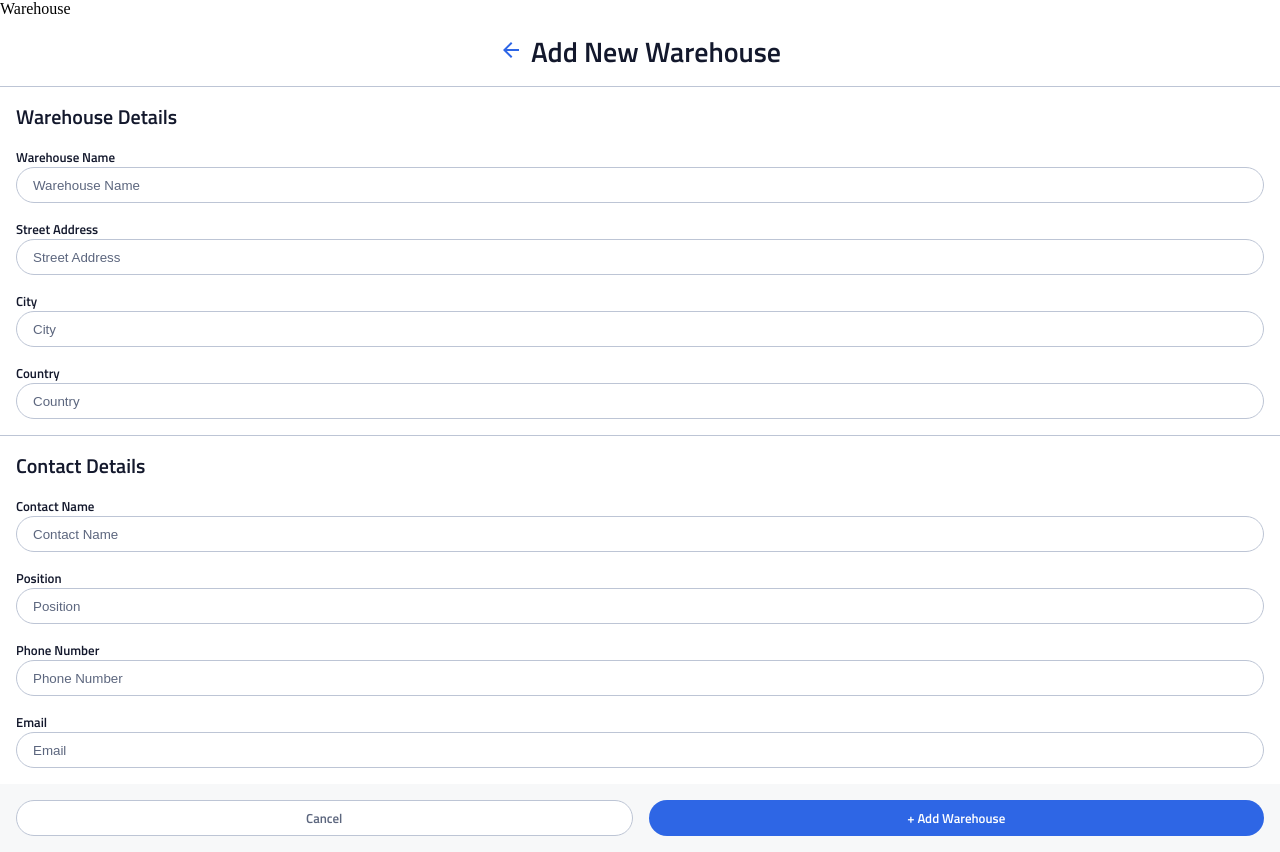
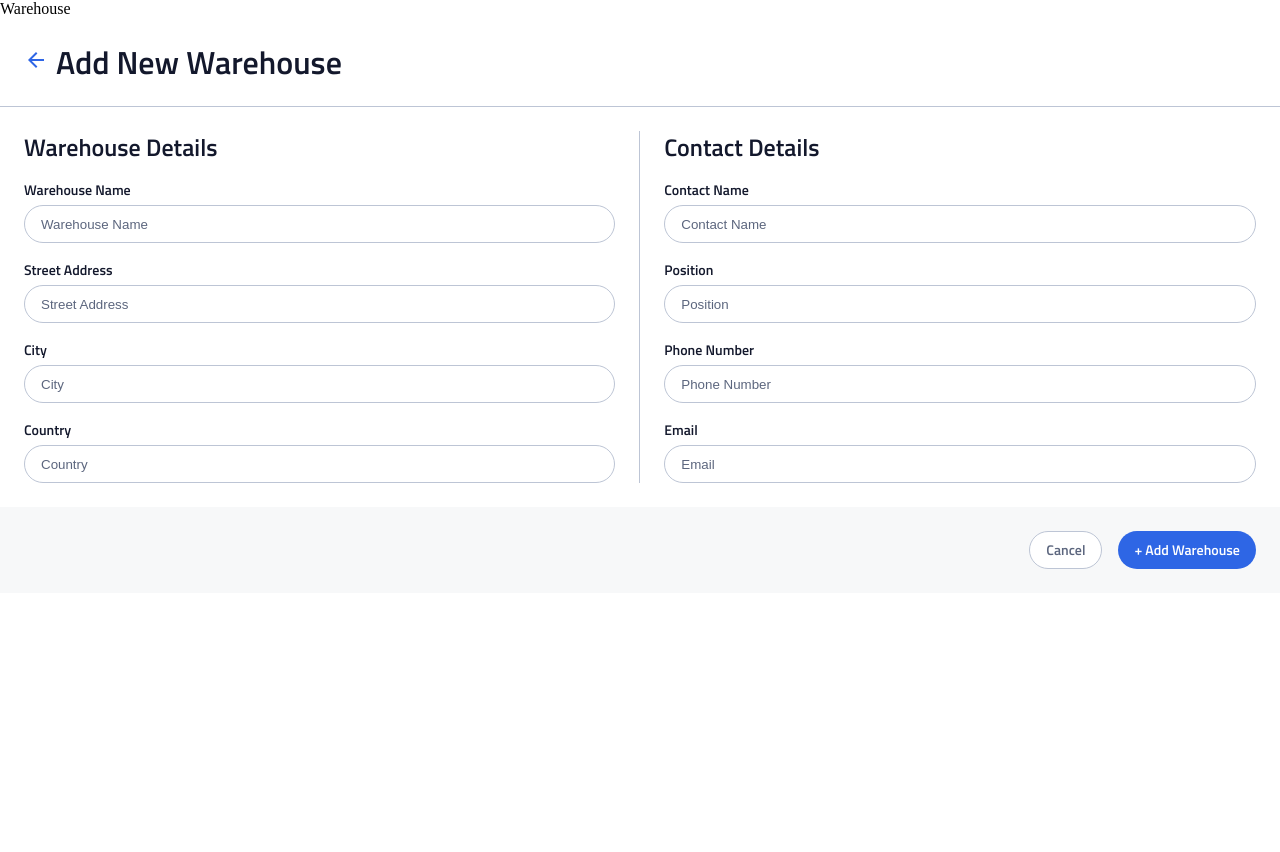
Before and after one commit to eosook/honey-bee-instock, a React (Vite) app: page / in a window 1280 px wide. After the commit the page ends 800 px from the top, so only its background shows below. Built offline with nearby package versions, Linux system fonts and the light colour scheme.

Commit message:
add large screen styles

```diff
--- a/src/components/AddWarehouse/AddWarehouse.jsx
+++ b/src/components/AddWarehouse/AddWarehouse.jsx
@@ -16,6 +16,7 @@ function AddWarehouse() {
         <h1 className="add-warehouse__title">Add New Warehouse</h1>
       </div>
       <form className="form">
+        <div className="form__inputs">
           <div className="form__details">
             <h2 className="form__subheading">Warehouse Details</h2>
             <FormInput
@@ -86,9 +87,10 @@ function AddWarehouse() {
               placeholder="Email"
             />
           </div>
+        </div>
         <div className="form__buttons">
-          <button className="button__cancel">Cancel</button>
-          <button className="button__add-warehouse">+ Add Warehouse</button>
+          <button className="button button--cancel">Cancel</button>
+          <button className="button button--add">+ Add Warehouse</button>
         </div>
       </form>
     </section>
--- a/src/components/AddWarehouse/AddWarehouse.scss
+++ b/src/components/AddWarehouse/AddWarehouse.scss
@@ -13,6 +13,11 @@
     justify-content: center;
     gap: 0.5rem;
     padding: 0 1rem;
+
+    @include tablet {
+      justify-content: flex-start;
+      padding: 0 1.5rem;
+    }
   }
 
   &__link {
@@ -22,20 +27,44 @@
   &__title {
     @include mobile-header;
     padding: 1rem 0;
+
+    @include tablet {
+      @include large-header;
+      padding: 1.5rem 0;
+    }
   }
 }
 
 .form {
+  &__inputs {
+    @include tablet {
+      display: flex;
+      padding: 1.5rem 0;
+      width: 100%;
+    }
+  }
+
   &__details {
     @include divider-horizontal;
     display: flex;
     flex-direction: column;
     gap: 1rem;
-    padding: 1rem;
+    padding: 0 1rem;
+
+    @include tablet {
+      @include divider-vertical;
+      border-bottom: none;
+      width: 100%;
+      padding: 0 1.5rem;
+    }
   }
 
   &__subheading {
     @include mobile-subheader;
+
+    @include tablet {
+      @include large-subheader;
+    }
   }
 
   &__contact {
@@ -48,21 +77,30 @@
     display: flex;
     gap: 1rem;
     padding: 1rem;
+
+    @include tablet {
+      justify-content: flex-end;
+      padding: 1.5rem;
+    }
   }
 }
 
 .button {
-  &__cancel {
-    @include mobile-buttons-form-fields;
-    @include mobile-labels;
+  @include mobile-buttons-form-fields;
+  @include mobile-labels;
+
+  @include tablet {
+    @include large-buttons-form-fields;
+    @include large-labels;
+  }
+
+  &--cancel {
     background-color: $white;
     color: $slate;
     border: 1px solid $cloud;
   }
 
-  &__add-warehouse {
-    @include mobile-buttons-form-fields;
-    @include mobile-labels;
+  &--add {
     background-color: $instock-indigo;
     color: $white;
     border: none;
--- a/src/components/FormInput/FormInput.scss
+++ b/src/components/FormInput/FormInput.scss
@@ -3,9 +3,20 @@
 @use "../../styles/partials/variables" as *;
 
 .form {
+  &__field {
+    @include tablet {
+      display: flex;
+      flex-direction: column;
+    }
+  }
+
   &__label {
     @include mobile-labels;
     padding-bottom: 4px;
+
+    @include tablet {
+      @include large-labels;
+    }
   }
 
   &__input {
@@ -15,5 +26,9 @@
     &::placeholder {
       color: $slate;
     }
+
+    @include tablet {
+      @include large-buttons-form-fields;
+    }
   }
 }
```
Lines whose indentation alone changed are shown as unchanged.
